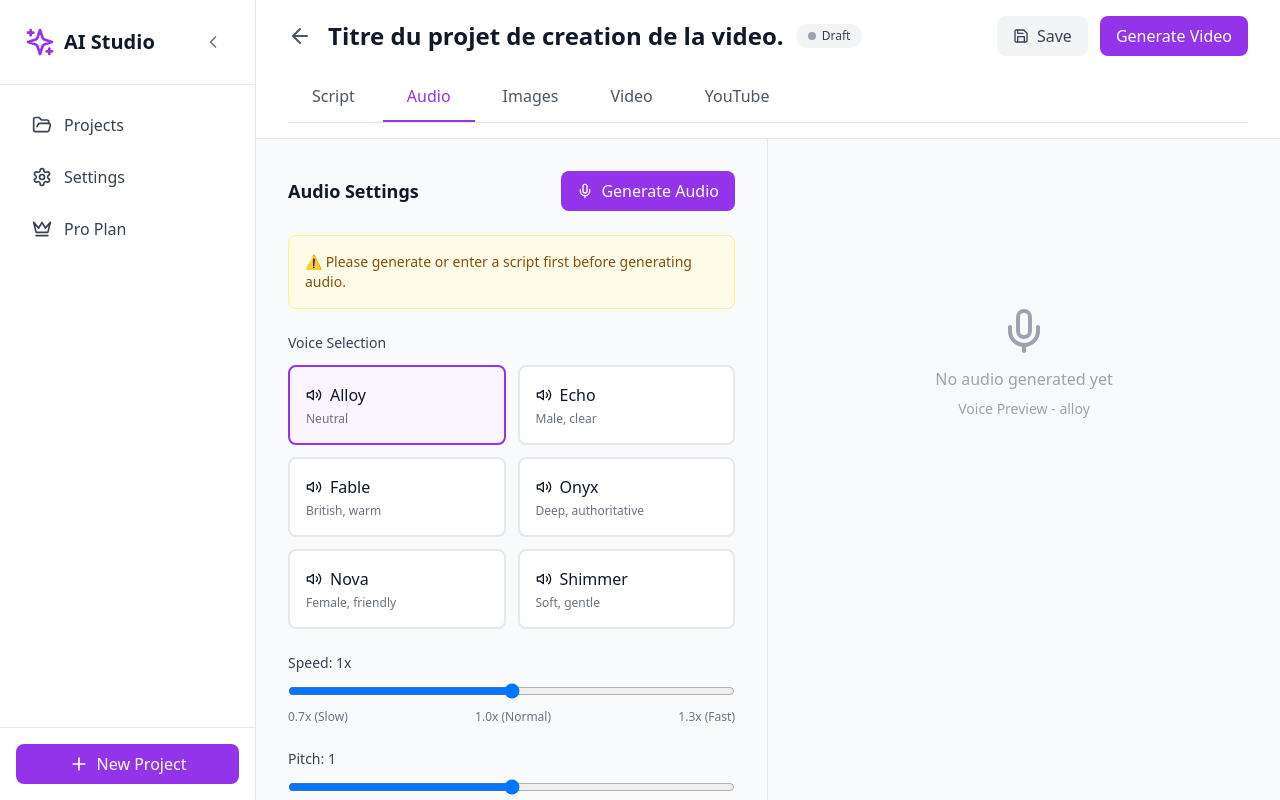
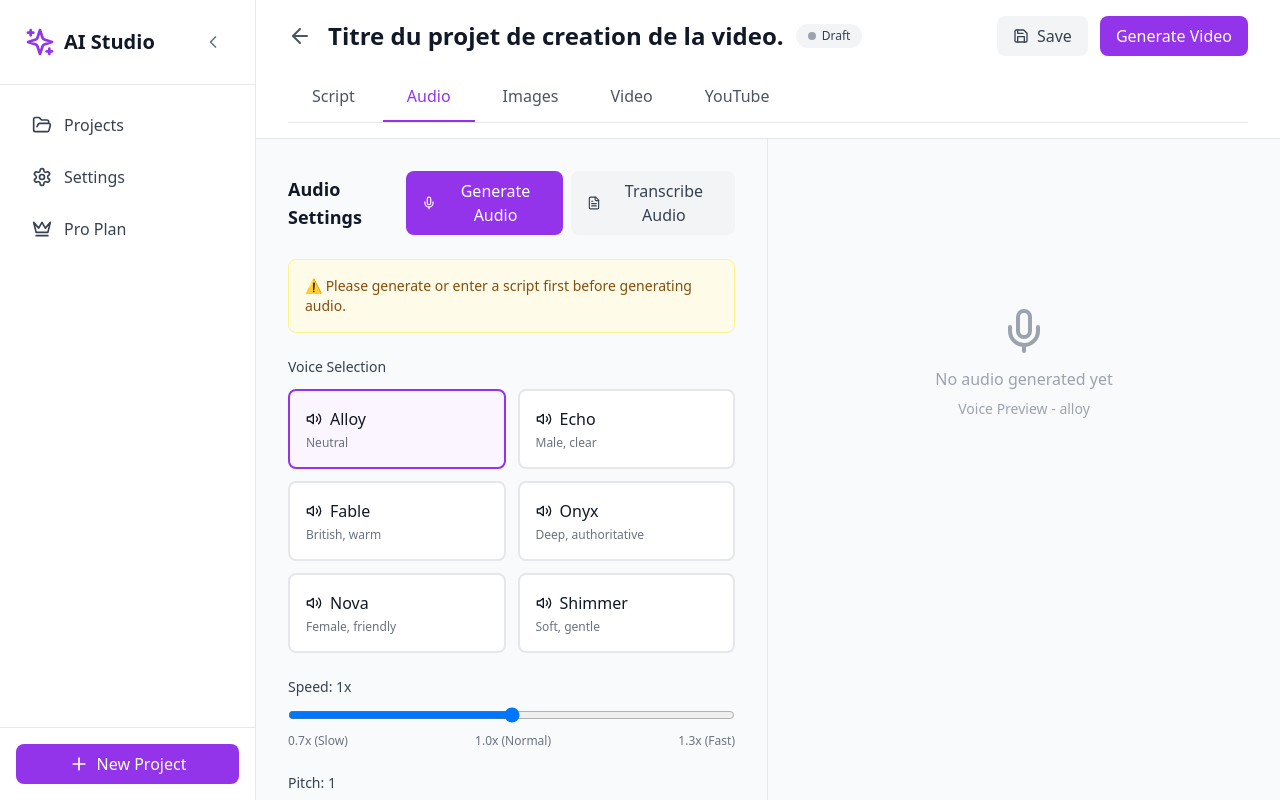
Before and after one commit to social-media-org/ui-frontend, a React (Vite) app in the folder frontend/: page /projects/new in a window 1280 px wide. Both pictures are taken after a click on the button "Audio". Built offline with nearby package versions, Linux system fonts and the light colour scheme.

Commit message:
generation des sous-tire

```diff
--- a/frontend/src/components/editor/AudioTab.jsx
+++ b/frontend/src/components/editor/AudioTab.jsx
@@ -1,7 +1,7 @@
 import React from 'react';
-import { Mic, Loader, Volume2 } from 'lucide-react';
+import { Mic, Loader, Volume2, FileText } from 'lucide-react';
 
-const AudioTab = ({ project, onChange, onGenerate, loading }) => {
+const AudioTab = ({ project, onChange, onGenerate, onTranscribe, loading, transcribing }) => {
   const voices = [
     { id: 'alloy', label: 'Alloy', description: 'Neutral' },
     { id: 'echo', label: 'Echo', description: 'Male, clear' },
@@ -15,6 +15,7 @@ const AudioTab = ({ project, onChange, onGenerate, loading }) => {
     <div className="space-y-6">
       <div className="flex items-center justify-between">
         <h3 className="text-lg font-semibold text-gray-900">Audio Settings</h3>
+        <div className="flex gap-2">
           <button
             onClick={onGenerate}
             disabled={loading || !project.script_text}
@@ -33,6 +34,25 @@ const AudioTab = ({ project, onChange, onGenerate, loading }) => {
               </>
             )}
           </button>
+          <button
+            onClick={onTranscribe}
+            disabled={transcribing || !project.audio_path}
+            className="btn-secondary flex items-center gap-2"
+            data-testid="transcribe-audio-button"
+          >
+            {transcribing ? (
+              <>
+                <Loader className="w-4 h-4 animate-spin" />
+                Transcribing...
+              </>
+            ) : (
+              <>
+                <FileText className="w-4 h-4" />
+                Transcribe Audio
+              </>
+            )}
+          </button>
+        </div>
       </div>
 
       {!project.script_text && (
@@ -124,6 +144,18 @@ const AudioTab = ({ project, onChange, onGenerate, loading }) => {
           </audio>
         </div>
       )}
+
+      {/* Transcription Info */}
+      {project.transcription_path && (
+        <div className="bg-green-50 border border-green-200 rounded-lg p-4">
+          <label className="block text-sm font-medium text-green-700 mb-2">
+            Transcription Available
+          </label>
+          <p className="text-sm text-green-600">
+            Transcription file: {project.transcription_path}
+          </p>
+        </div>
+      )}
     </div>
   );
 };
--- a/frontend/src/pages/ProjectEditorPage.jsx
+++ b/frontend/src/pages/ProjectEditorPage.jsx
@@ -203,6 +203,37 @@ const ProjectEditorPage = () => {
     }
   };
 
+  const handleTranscribeAudio = async () => {
+    if (!project.audio_path) {
+      alert('No audio file available. Please generate audio first.');
+      return;
+    }
+
+    try {
+      setGenerating({ ...generating, transcription: true });
+
+      const result = await projectsAPI.transcribeAudio(
+        isNewProject ? 'temp' : id,
+        project.audio_path
+      );
+
+      if (result.success) {
+        // Update project with transcription path
+        handleChange({
+          transcription_path: result.transcription_path,
+        });
+        alert('Transcription generated successfully!');
+      } else {
+        alert('Transcription failed. Please check the audio file.');
+      }
+    } catch (error) {
+      console.error('Error transcribing audio:', error);
+      alert('Failed to transcribe audio');
+    } finally {
+      setGenerating({ ...generating, transcription: false });
+    }
+  };
+
   const handleGenerateImages = async () => {
     try {
       setGenerating({ ...generating, images: true });
@@ -399,7 +430,9 @@ const ProjectEditorPage = () => {
                 project={project}
                 onChange={handleChange}
                 onGenerate={handleGenerateAudio}
+                onTranscribe={handleTranscribeAudio}
                 loading={generating.audio}
+                transcribing={generating.transcription}
               />
             )}
             {activeTab === 'images' && (
--- a/frontend/src/services/api.js
+++ b/frontend/src/services/api.js
@@ -60,6 +60,15 @@ export const projectsAPI = {
     return response.data;
   },
 
+  // Transcribe audio
+  transcribeAudio: async (projectId, audioPath) => {
+    const response = await api.post('/audios/transcribe', {
+      project_id: projectId,
+      audio_path: audioPath,
+    });
+    return response.data;
+  },
+
   // Generate images
   generateImages: async (projectId, data) => {
     const response = await api.post(`/images/${projectId}`, data);
```
Lines whose indentation alone changed are shown as unchanged.
